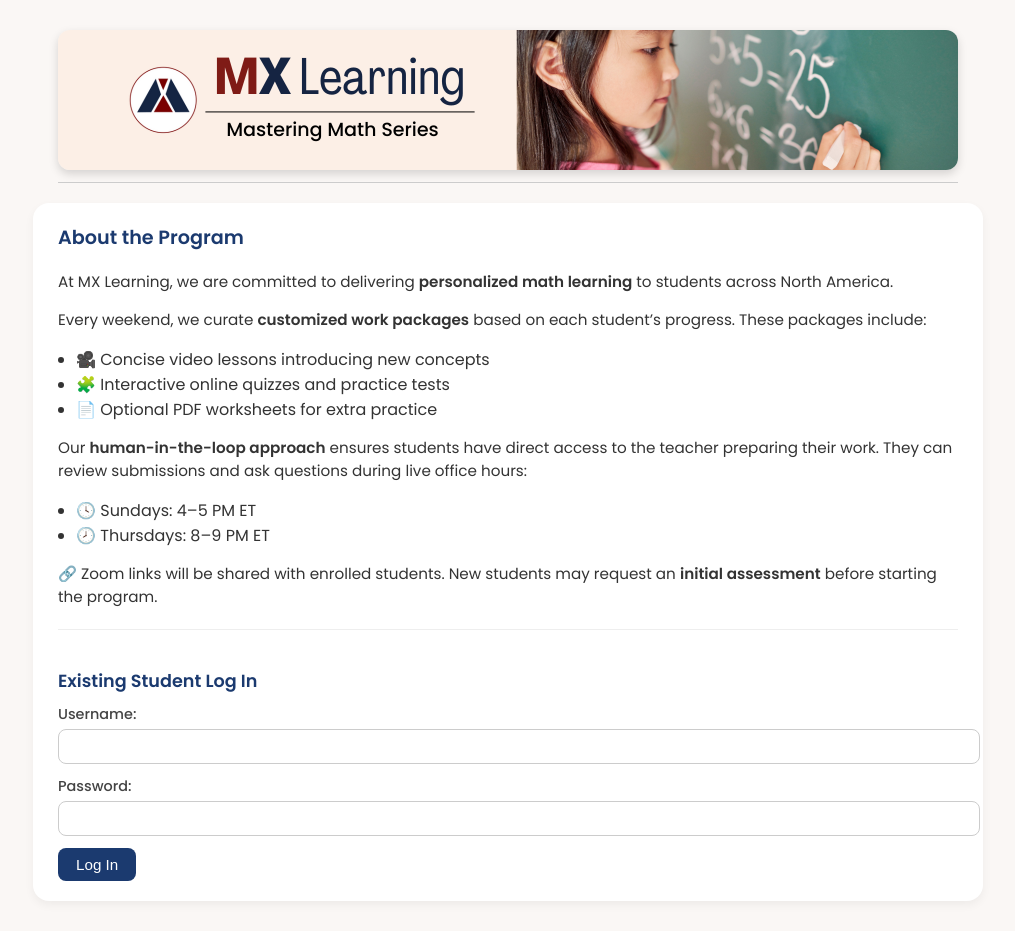
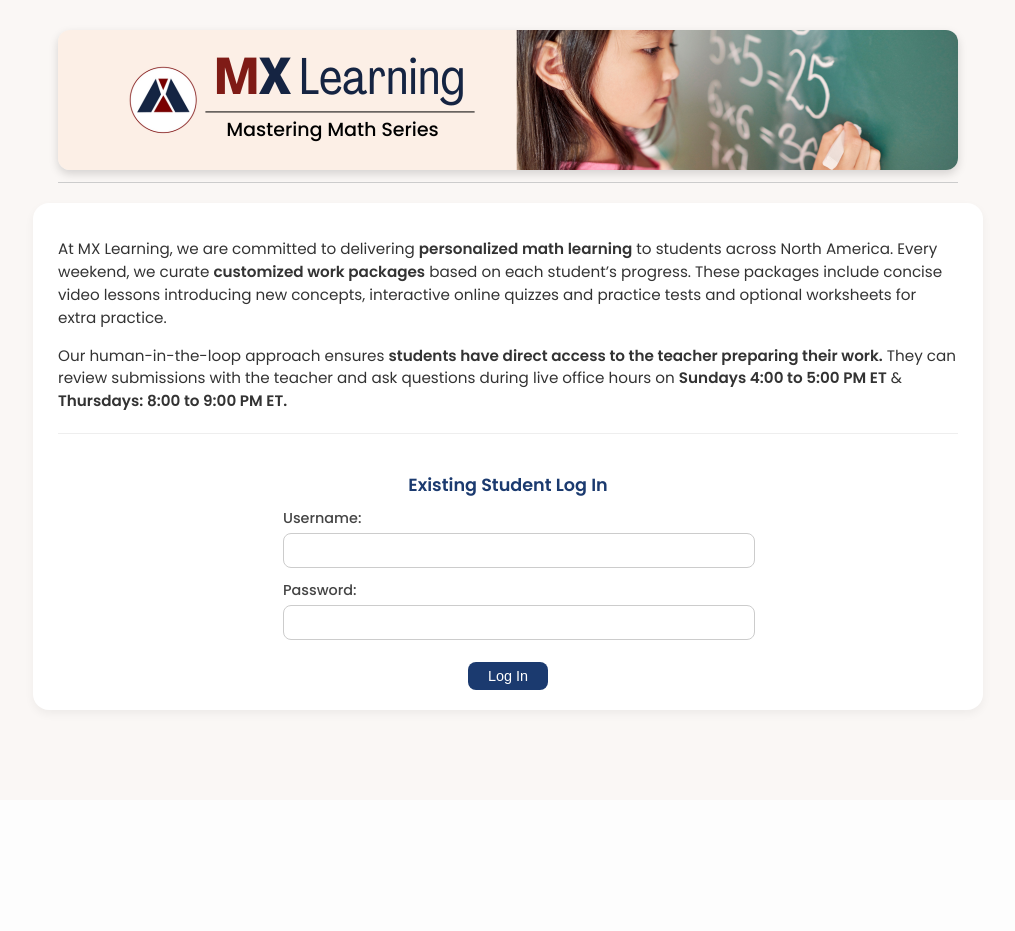
Before and after one commit to mxlinc/mx_app, a Flask app: page /login in a window 1280 px wide. Shown: the whole page, without its empty margins (132-1147 px from the left). After the commit the page ends 715 px from the top, so only its background shows below. Run offline with Flask 3, Linux system fonts and the light colour scheme; parts of the project's set-up code (start-up, migrations or seed data) failed here and were passed over; some libraries are stand-ins or nearby versions.

Commit message:
login form

```diff
--- a/templates/login.html
+++ b/templates/login.html
@@ -58,11 +58,12 @@
             margin: 5px 0 10px;
         }
 
-    /* Login Form Styles */
+        /* Login Form */
         .form-section {
             margin-top: 20px;
             padding-top: 15px;
             border-top: 1px solid #eee;
+            text-align: center;
         }
 
         .form-section h4 {
@@ -70,6 +71,13 @@
             font-weight: 600;
             font-size: 1.1em;
             margin-bottom: 10px;
+        }
+
+        .form-container {
+            width: 50%;
+            min-width: 250px;
+            margin: 0 auto;
+            text-align: left;
         }
 
         .form-group {
@@ -99,16 +107,16 @@
         }
 
         .login-btn {
-      padding: 8px 18px;
+            padding: 6px 20px;
             background: #1b3a6f;
             color: white;
             font-weight: 500;
             border: none;
             border-radius: 8px;
-      font-size: 0.95em;
+            font-size: 0.9em;
             cursor: pointer;
             transition: background 0.3s;
-      display: inline-block;
+            margin-top: 10px;
         }
 
         .login-btn:hover {
@@ -133,20 +141,12 @@
     <!-- Unified Card -->
     <div class="login-card">
 
-    <h3>About the Program</h3>
-    <p>At MX Learning, we are committed to delivering <strong>personalized math learning</strong> to students across North America.</p>
-    <p>Every weekend, we curate <strong>customized work packages</strong> based on each student’s progress. These packages include:</p>
-    <ul>
-      <li>🎥 Concise video lessons introducing new concepts</li>
-      <li>🧩 Interactive online quizzes and practice tests</li>
-      <li>📄 Optional PDF worksheets for extra practice</li>
-    </ul>
-    <p>Our <strong>human-in-the-loop approach</strong> ensures students have direct access to the teacher preparing their work. They can review submissions and ask questions during live office hours:</p>
-    <ul>
-      <li>🕓 Sundays: 4–5 PM ET</li>
-      <li>🕗 Thursdays: 8–9 PM ET</li>
-    </ul>
-    <p>🔗 Zoom links will be shared with enrolled students. New students may request an <strong>initial assessment</strong> before starting the program.</p>
+        <p>At MX Learning, we are committed to delivering <strong>personalized math learning</strong> to students across
+            North America. Every weekend, we curate <strong>customized work packages</strong> based on each student’s
+            progress. These packages include concise video lessons introducing new concepts, interactive online quizzes
+            and practice tests and optional worksheets for extra practice.</p>
+        <p>Our human-in-the-loop approach ensures <strong>students have direct access to the teacher preparing
+            their work.</strong> They can review submissions with the teacher and ask questions during live office hours on <strong>Sundays 4:00 to 5:00 PM ET</strong> & <strong>Thursdays: 8:00 to 9:00 PM ET.</strong></p>
 
         <!-- Login Form -->
         <div class="form-section">
@@ -160,20 +160,24 @@
             {% endfor %}
             {% endif %}
             {% endwith %}
-      <form method="post">
+            <form method="post" class="form-container">
                 <div class="form-group">
                     <label for="username">Username:</label>
-          <input type="text" id="username" name="username" required>
+                    <input type="text" id="username" name="username" maxlength="20" minlength="3"
+                        pattern="[A-Za-z0-9_]+" title="Only letters, numbers, and underscores allowed" required>
                 </div>
                 <div class="form-group">
                     <label for="password">Password:</label>
-          <input type="password" id="password" name="password" required>
+                    <input type="password" id="password" name="password" maxlength="20" required>
                 </div>
+                <div style="text-align:center;">
                     <button type="submit" class="login-btn">Log In</button>
+                </div>
             </form>
         </div>
 
     </div>
 
 </body>
+
 </html>
```
Lines whose indentation alone changed are shown as unchanged.
